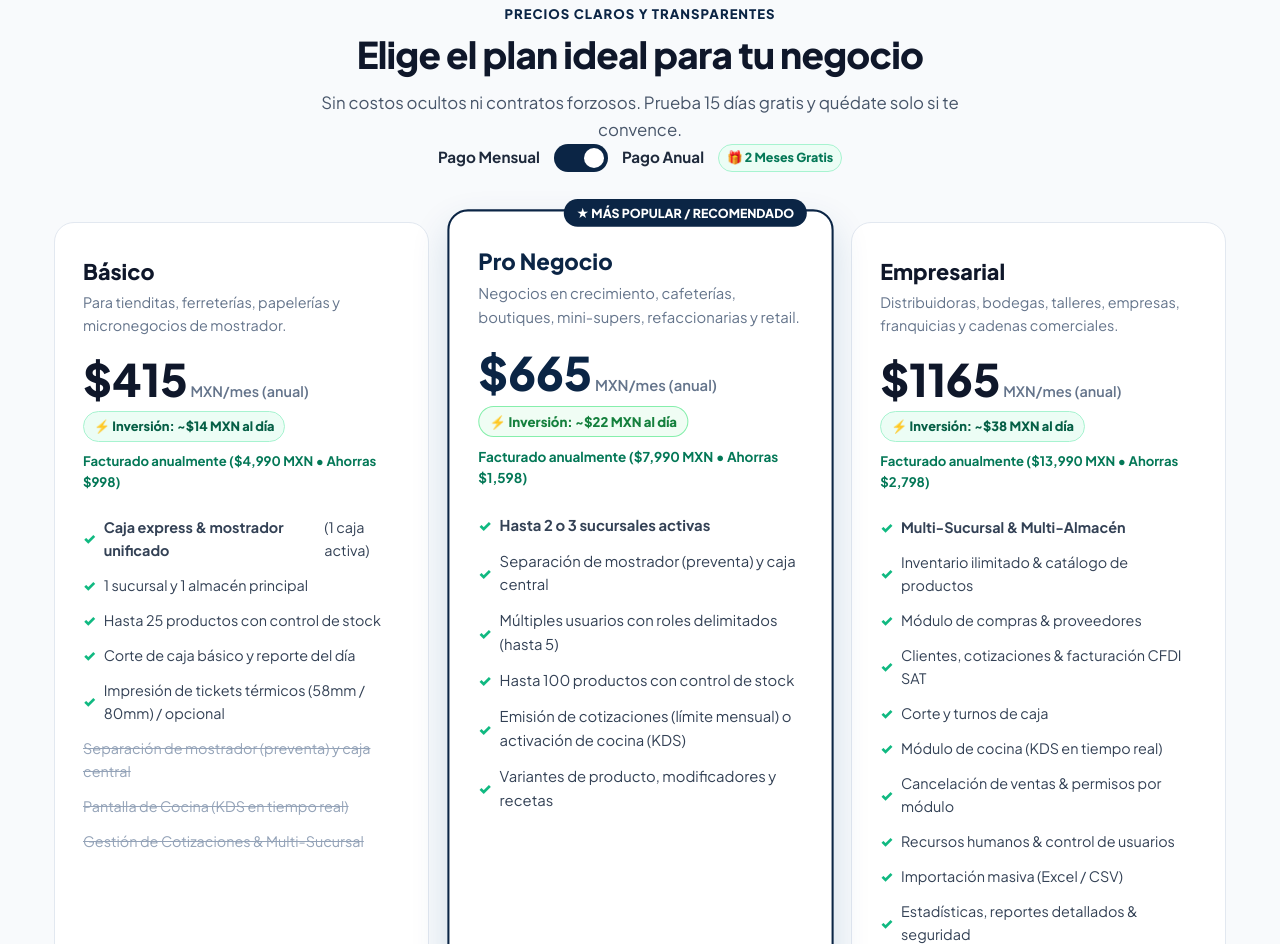
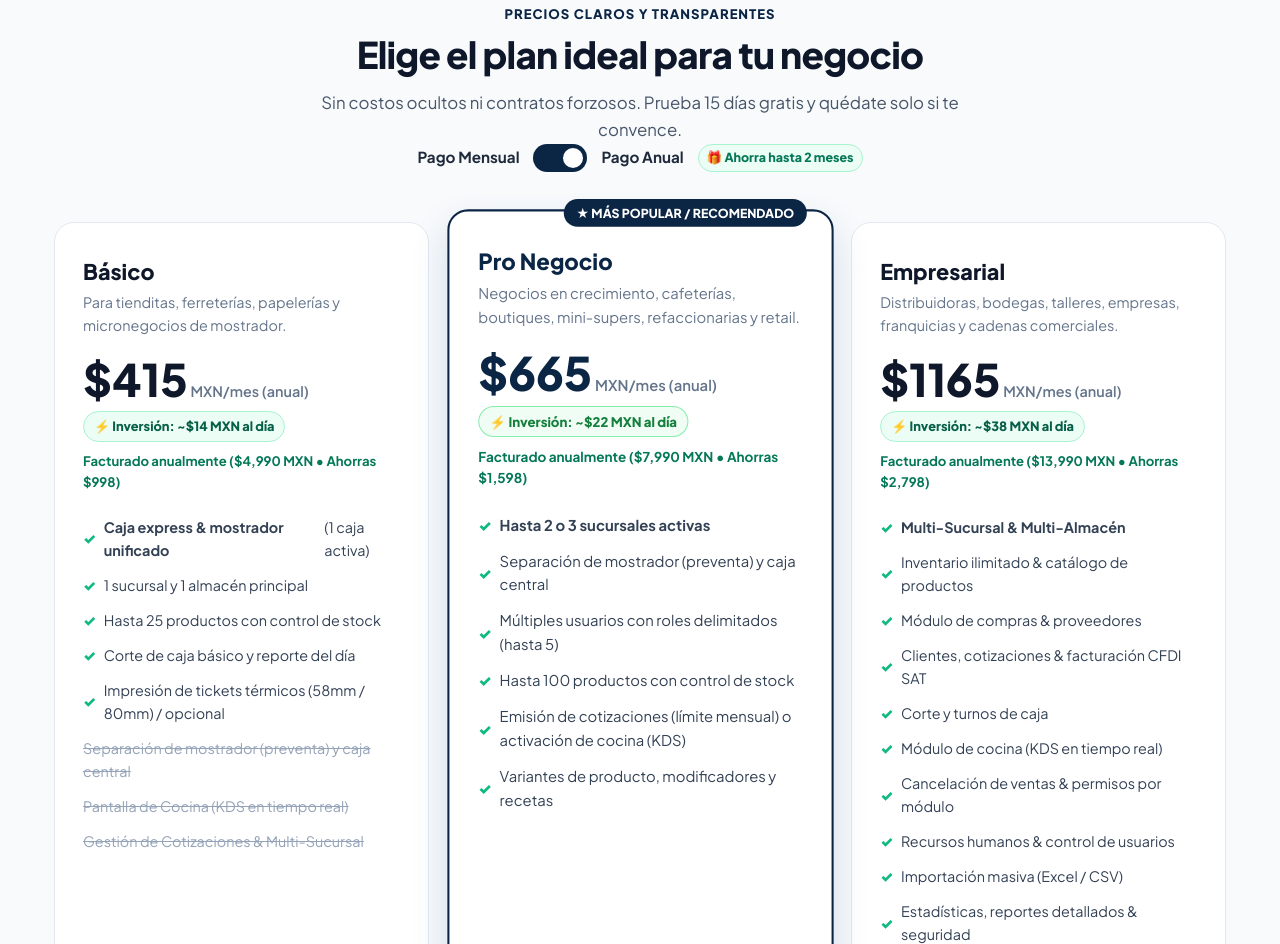
Before and after one commit to J3susAlf/puntogo-landing, a website: page index.html in a window 1280 px wide. Shown: the part 4668-5612 px from the top of the page. Drawn offline with Linux system fonts and the light colour scheme.

Commit message:
AJUSTE EN LOS PLANES DE SUSCRIP

```diff
--- a/index.html
+++ b/index.html
@@ -795,7 +795,7 @@
             <span class="toggle-slider"></span>
           </label>
           <span style="font-weight: 700; font-size: 0.95rem; color: #1e293b;">Pago Anual</span>
-          <span class="save-badge">🎁 2 Meses Gratis</span>
+          <span id="saveBadgeAnnual" class="save-badge">🎁 Ahorra hasta 2 meses</span>
         </div>
       </div>
 
--- a/js/main.js
+++ b/js/main.js
@@ -277,8 +277,13 @@ function initBillingToggle() {
   };
 
   const periodLabels = document.querySelectorAll(".pricing-period");
+  const saveBadge = document.getElementById("saveBadgeAnnual");
 
   const updatePrices = (isAnnual) => {
+    if (saveBadge) {
+      saveBadge.style.display = isAnnual ? "inline-block" : "none";
+    }
+
     Object.keys(PRICING_DATA).forEach((planKey) => {
       const data = PRICING_DATA[planKey];
       const el = amounts[planKey];
```
